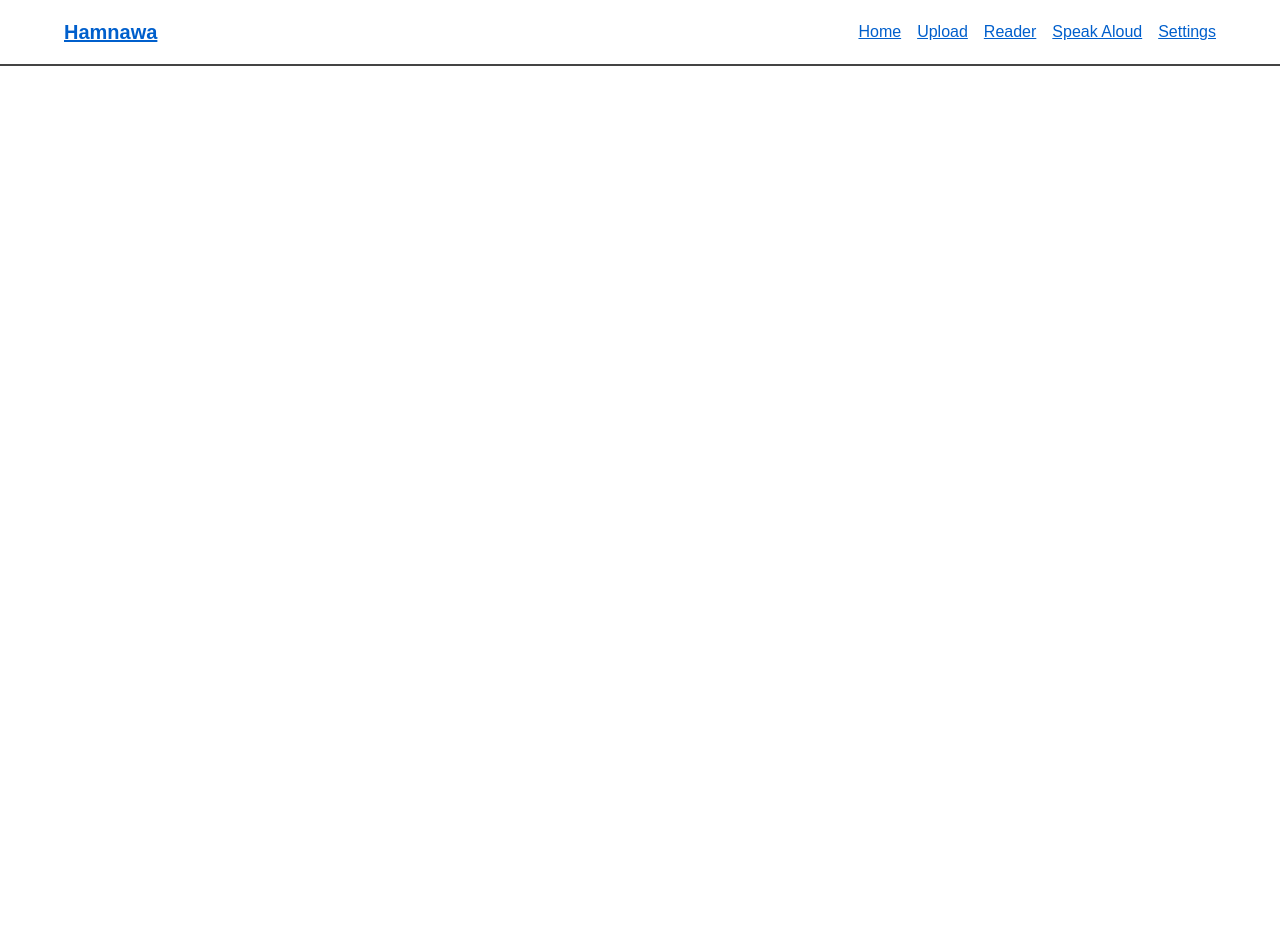
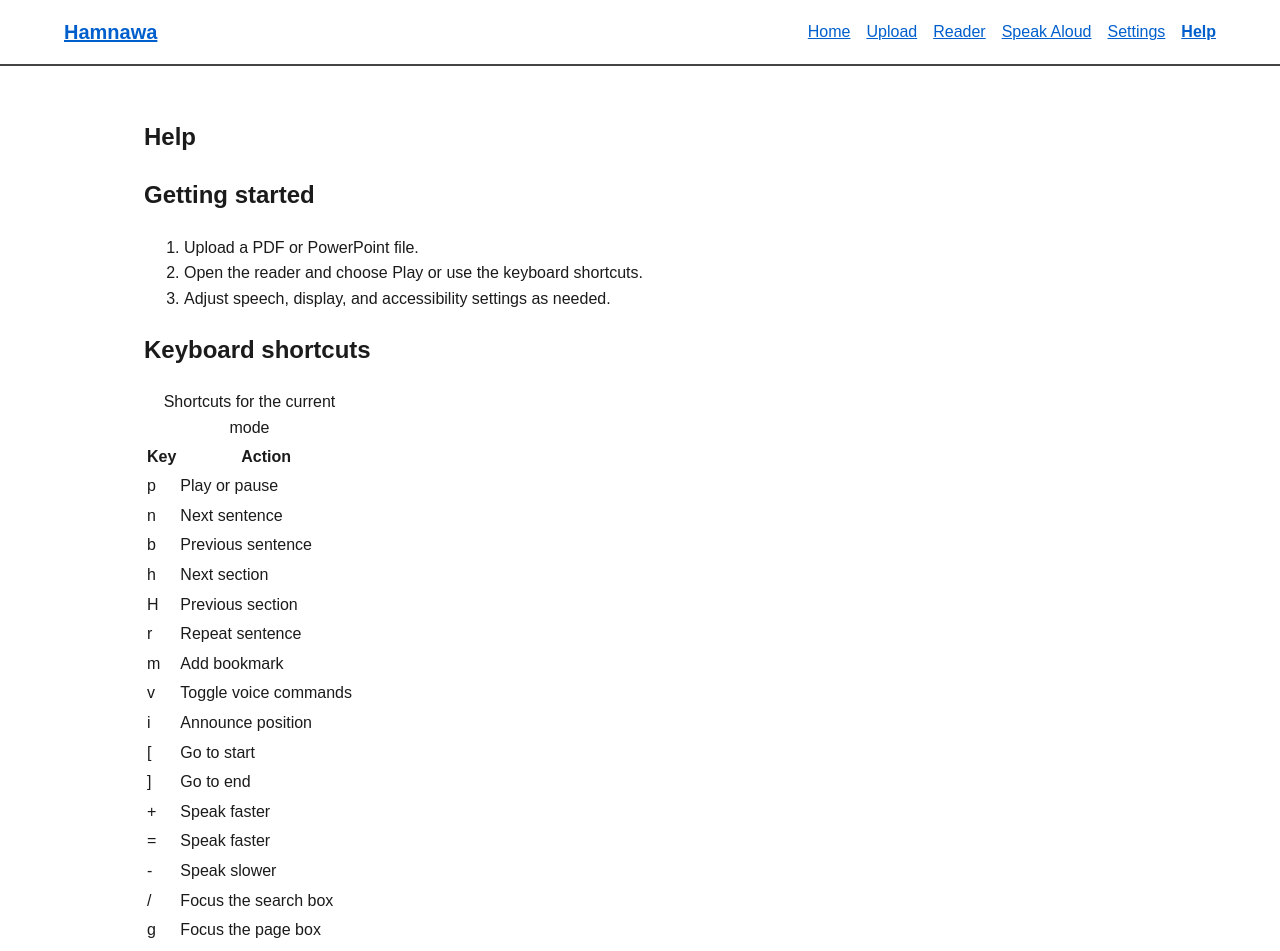
Before and after one commit to Abudora-0/Hamnawa, a React (Vite) app in the folder frontend/: page /help in a window 1280 px wide. Shown: the top 951 px of the page. Before the commit the page ends 800 px from the top, so only its background shows below. Built offline with nearby package versions, Linux system fonts and the light colour scheme; no server answers.

Commit message:
Add help page and global help shortcut

```diff
--- a/frontend/src/App.jsx
+++ b/frontend/src/App.jsx
@@ -5,6 +5,7 @@ import Upload from "./pages/Upload";
 import Reader from "./pages/Reader";
 import SpeakAloud from "./pages/SpeakAloud";
 import Settings from "./pages/Settings";
+import Help from "./pages/Help";
 
 function App() {
   return (
@@ -16,6 +17,7 @@ function App() {
         <Route path="/reader/:id" element={<Reader />} />
         <Route path="/speak" element={<SpeakAloud />} />
         <Route path="/settings" element={<Settings />} />
+        <Route path="/help" element={<Help />} />
       </Routes>
     </Layout>
   );
--- a/frontend/src/components/Layout.jsx
+++ b/frontend/src/components/Layout.jsx
@@ -1,8 +1,9 @@
 import { useEffect, useRef } from "react";
-import { Link, useLocation } from "react-router-dom";
+import { Link, useLocation, useNavigate } from "react-router-dom";
 import Navbar from "./Navbar";
 import SkipLink from "./SkipLink";
 import { useAnnouncer } from "../context/AnnouncementContext";
+import { useSettings } from "../context/SettingsContext";
 
 const pageNames = {
   "/": "Home",
@@ -10,13 +11,42 @@ const pageNames = {
   "/reader": "Reader",
   "/speak": "Speak Aloud",
   "/settings": "Settings",
+  "/help": "Help",
 };
 
 function Layout({ children }) {
   const location = useLocation();
+  const navigate = useNavigate();
   const mainRef = useRef(null);
   const hasRendered = useRef(false);
   const { announcement } = useAnnouncer();
+  const { screenReaderMode } = useSettings();
+
+  useEffect(() => {
+    function handleHelpShortcut(event) {
+      const isFormField = ["INPUT", "SELECT", "TEXTAREA"].includes(
+        event.target.tagName,
+      );
+      const isHelpShortcut = screenReaderMode
+        ? event.code === "KeyQ" &&
+          event.altKey &&
+          event.shiftKey &&
+          !event.ctrlKey &&
+          !event.metaKey
+        : event.key === "?" &&
+          !event.altKey &&
+          !event.ctrlKey &&
+          !event.metaKey;
+      if (!isHelpShortcut || isFormField) {
+        return;
+      }
+      event.preventDefault();
+      navigate("/help");
+    }
+
+    window.addEventListener("keydown", handleHelpShortcut);
+    return () => window.removeEventListener("keydown", handleHelpShortcut);
+  }, [navigate, screenReaderMode]);
 
   useEffect(() => {
     const firstPath = `/${location.pathname.split("/")[1]}`;
--- a/frontend/src/components/Navbar.jsx
+++ b/frontend/src/components/Navbar.jsx
@@ -6,6 +6,7 @@ const links = [
   { to: "/reader", label: "Reader" },
   { to: "/speak", label: "Speak Aloud" },
   { to: "/settings", label: "Settings" },
+  { to: "/help", label: "Help" },
 ];
 
 function Navbar() {
--- /dev/null
+++ b/frontend/src/pages/Help.jsx
@@ -0,0 +1,80 @@
+import { getShortcutLabel, getShortcuts } from "../utils/shortcuts";
+import { useSettings } from "../context/SettingsContext";
+
+const voiceCommands = [
+  "play",
+  "pause",
+  "next",
+  "previous",
+  "next section",
+  "faster",
+  "slower",
+  "repeat",
+  "bookmark",
+  "go to page",
+  "search for",
+  "help",
+];
+
+function Help() {
+  const { screenReaderMode } = useSettings();
+  const activeShortcuts = getShortcuts(screenReaderMode);
+
+  return (
+    <section>
+      <h1>Help</h1>
+
+      <h2>Getting started</h2>
+      <ol>
+        <li>Upload a PDF or PowerPoint file.</li>
+        <li>Open the reader and choose Play or use the keyboard shortcuts.</li>
+        <li>Adjust speech, display, and accessibility settings as needed.</li>
+      </ol>
+
+      <h2>Keyboard shortcuts</h2>
+      <table>
+        <caption>Shortcuts for the current mode</caption>
+        <thead>
+          <tr>
+            <th scope="col">Key</th>
+            <th scope="col">Action</th>
+          </tr>
+        </thead>
+        <tbody>
+          {activeShortcuts.map((shortcut) => (
+            <tr key={`${shortcut.action}-${shortcut.srCode}`}>
+              <td>{getShortcutLabel(shortcut, screenReaderMode)}</td>
+              <td>{shortcut.label}</td>
+            </tr>
+          ))}
+        </tbody>
+      </table>
+
+      <h2>Voice commands</h2>
+      <p>Say one of these commands while voice commands are on:</p>
+      <ul>
+        {voiceCommands.map((command) => (
+          <li key={command}>{command}</li>
+        ))}
+      </ul>
+
+      <h2>Speak Aloud</h2>
+      <p>
+        Speak Aloud lets you type a message and have it spoken one sentence at
+        a time. It also provides quick phrases and a history of recent speech.
+      </p>
+
+      <h2>Troubleshooting</h2>
+      <h3>No sound</h3>
+      <p>Check your device volume, selected voice, and speech speed settings.</p>
+      <h3>Urdu voice missing</h3>
+      <p>Install or enable an Urdu voice in your operating system or browser.</p>
+      <h3>Voice commands unsupported</h3>
+      <p>
+        Voice commands need Chrome or Edge. Keyboard controls still work.
+      </p>
+    </section>
+  );
+}
+
+export default Help;
```
